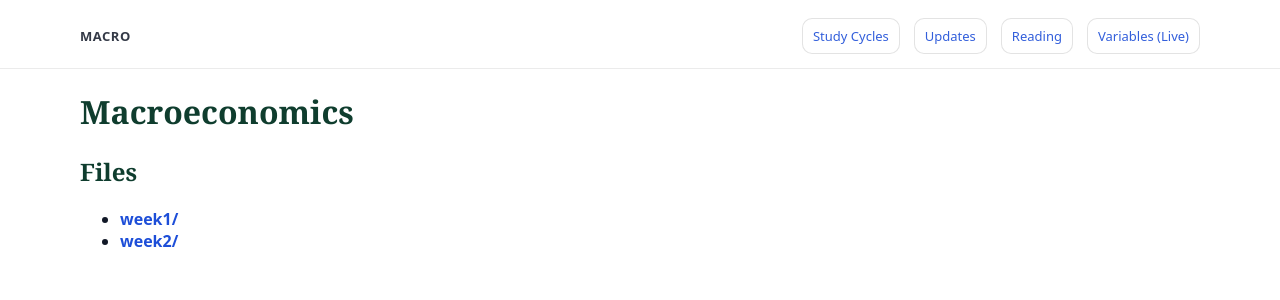
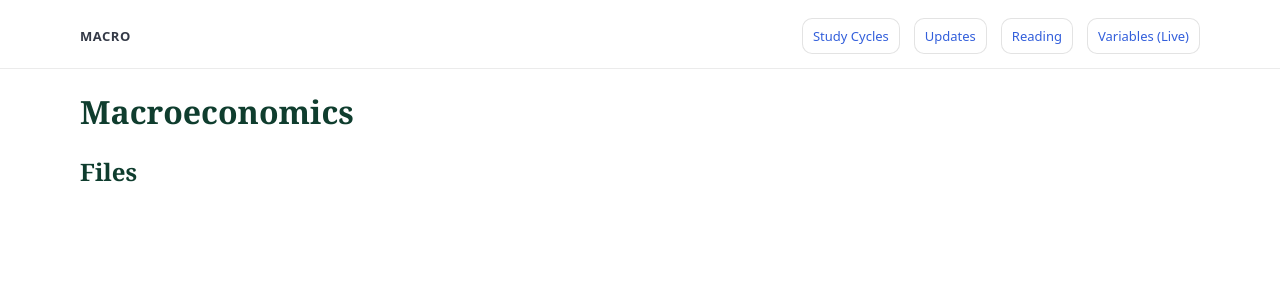
Before and after one commit to yaxinzn/study-archive, a Jekyll site: the page built from materials/macro/index.md, in a window 1280 px wide. Shown: the top 300 px of the page. Built offline with Jekyll 4.4.1, drawn with Linux system fonts in a browser that asks for light colours.

Commit message:
auto-generated file list from index.md
Removed automatic file listing for weeks 1 and 2.

```diff
--- a/materials/macro/index.md
+++ b/materials/macro/index.md
@@ -11,7 +11,3 @@ hide_name: true
 # Macroeconomics
 
 ## Files
-<!-- AUTO-LIST-START -->
-- **[week1/](week1/)**
-- **[week2/](week2/)**
-<!-- AUTO-LIST-END -->
```
